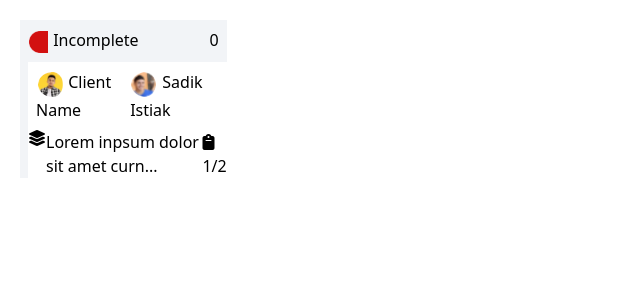
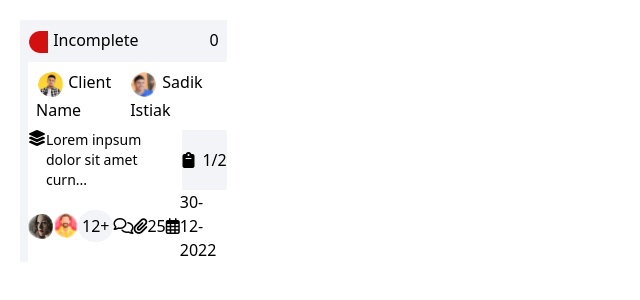
Before and after one commit to tanveer19/job-task-07-SEOPage1, a website built with Vite: page index.html in a window 1280 px wide. Shown: the whole page, without its empty margins (0-640 px from the left). Built offline with nearby package versions, Linux system fonts and the light colour scheme.

Commit message:
card body done

```diff
--- a/index.html
+++ b/index.html
@@ -38,11 +38,21 @@
           </div>
           <div class="flex">
             <i class="fa-solid fa-layer-group"></i>
-            <p class="">Lorem inpsum dolor sit amet curn...</p>
-            <div>
+            <p class="text-sm">Lorem inpsum dolor sit amet curn...</p>
+            <div class="bg-[#f2f4f7] flex items-center ml-4">
               <i class="fa-solid fa-clipboard"></i>
-              <p>1/2</p>
+              <p class="ml-2">1/2</p>
             </div>
+          </div>
+          <div class="flex items-center justify-between">
+            <img class="flex-shrink-0" src="/public/img/girl.png" alt="" />
+            <img class="flex-shrink-0" src="/public/img/guy.png" alt="" />
+            <p class="bg-[#f2f4f7] rounded-full p-1">12+</p>
+            <i class="fa-regular fa-comments"></i>
+            <i class="fa-solid fa-paperclip"></i>
+            <span>25</span>
+            <i class="fa-regular fa-calendar-days"></i>
+            <span>30-12-2022</span>
           </div>
         </div>
       </section>
```
